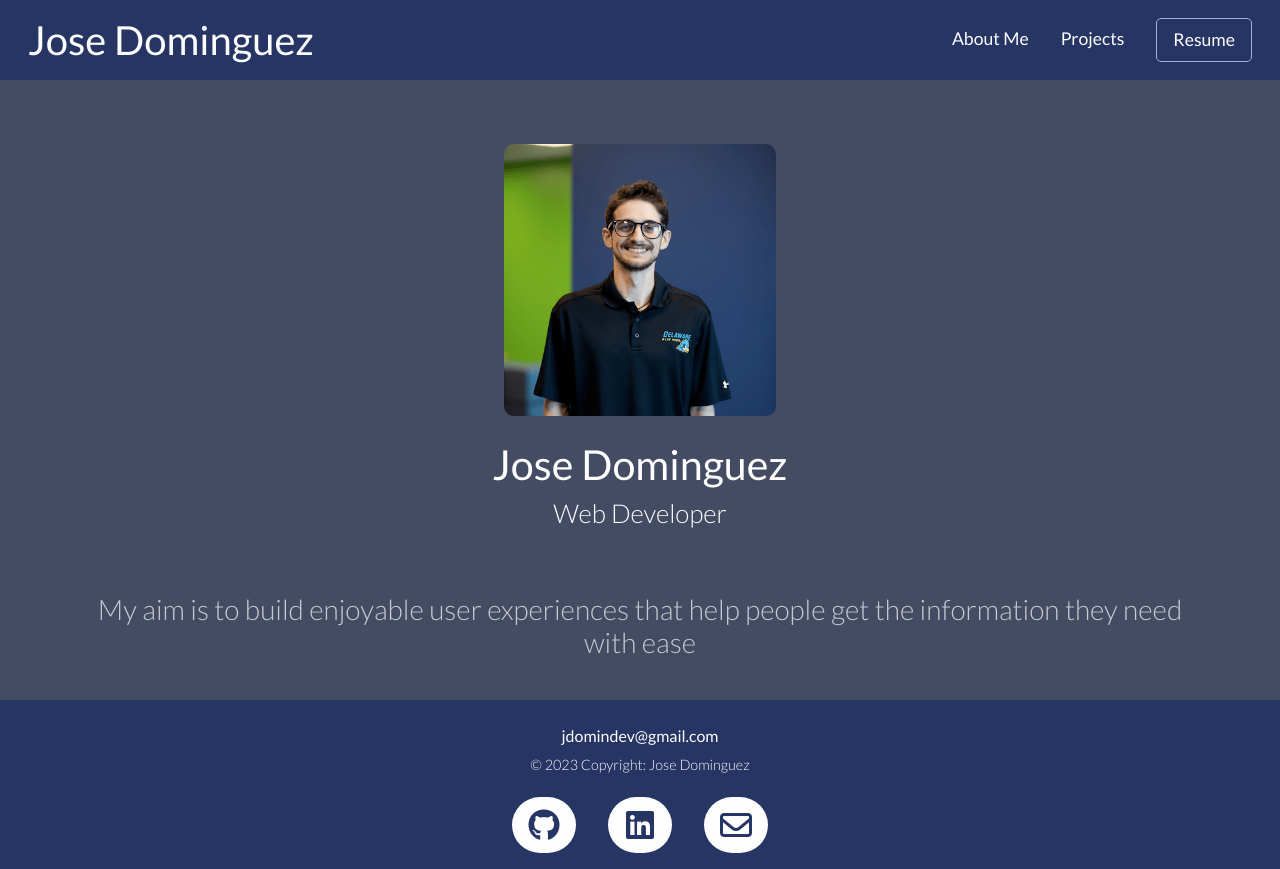
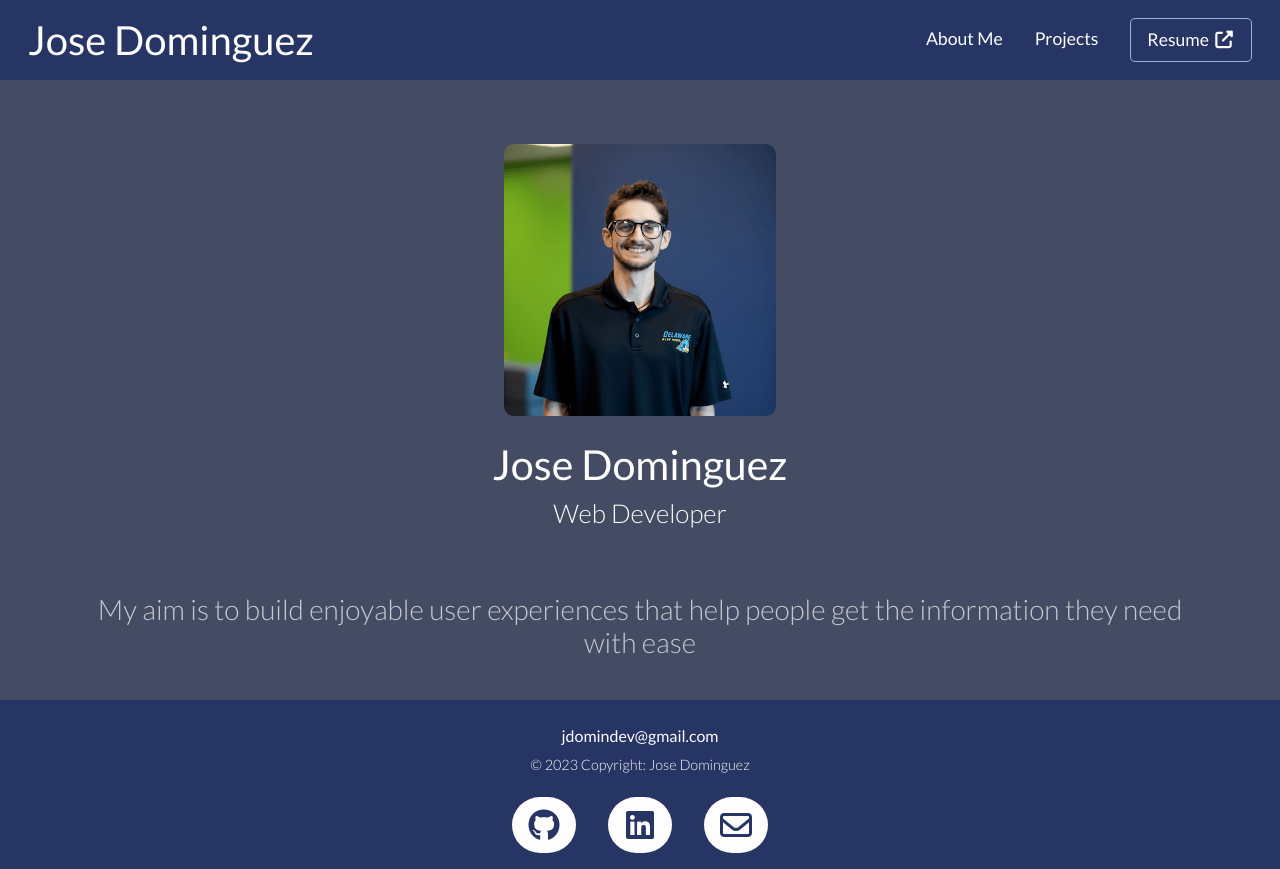
Before and after one commit to jdomindev/portfolio, a React (Vite) app: page / in a window 1280 px wide. Built offline with nearby package versions, Linux system fonts and the light colour scheme.

Commit message:
updated header to remove size transition, and add icon

```diff
--- a/src/components/Header.jsx
+++ b/src/components/Header.jsx
@@ -1,16 +1,23 @@
-import '../styles/header.css'
-import { NavLink, Link } from 'react-router-dom'
-
+import "../styles/header.css";
+import { NavLink, Link } from "react-router-dom";
 
 function Header() {
   return (
     <header>
-      <nav className='navbar navbar-dark navbar-expand-lg'>
-        <div className='container-fluid'>
-          <Link className='header-text' to="/">
+      <nav className="navbar navbar-dark navbar-expand-lg">
+        <div className="container-fluid">
+          <Link className="header-text" to="/">
             <h1>Jose Dominguez</h1>
           </Link>
-          <button className="custom-toggler navbar-toggler" type="button" data-bs-toggle="collapse" data-bs-target="#navbarNav" aria-controls="navbarNav" aria-expanded="false" aria-label="Toggle navigation">
+          <button
+            className="custom-toggler navbar-toggler"
+            type="button"
+            data-bs-toggle="collapse"
+            data-bs-target="#navbarNav"
+            aria-controls="navbarNav"
+            aria-expanded="false"
+            aria-label="Toggle navigation"
+          >
             <span className="navbar-toggler-icon"></span>
           </button>
           <div className="navbar-collapse collapse" id="navbarNav">
@@ -21,17 +28,23 @@ function Header() {
               <NavLink to="/projects" className="navlink">
                 Projects
               </NavLink>
-              <Link to="https://drive.google.com/file/d/1L0VV_IgA9NfVpRx4RRz8dhdKvCpnJDbT/view?usp=sharing"
-                target="_blank" rel="noreferrer"
-                className="resume-link">
-                Resume
+              <Link
+                to="https://drive.google.com/file/d/1G8NCg2rgTlWEDVquN0l55wzHiCG9B7iM/view?usp=sharing"
+                target="_blank"
+                rel="noreferrer"
+                className="resume-link"
+              >
+                <span>
+                  Resume
+                  <i className="fa-solid fa-up-right-from-square fa-fw"></i>
+                </span>
               </Link>
             </div>
           </div>
         </div>
       </nav>
     </header>
-  )
+  );
 }
 
-export default Header
+export default Header;
--- a/src/styles/header.css
+++ b/src/styles/header.css
@@ -33,10 +33,12 @@ header {
     font-size: var(--font-size-md);
     margin-right: 2rem;
     margin: .5rem 2rem 0 0;
-    transition: font-size .3s linear;
+    /* transition: font-size .3s linear; */
+    transition: text-decoration .3s linear;
 }
 
 .resume-link {
+    display: flex;
     color: var(--white);
     text-decoration: none;
     font-size: var(--font-size-md);
@@ -46,8 +48,15 @@ header {
     width: fit-content;
 }
 
+.resume-link > span {
+    display: flex;
+    align-items: center;
+    gap: .25rem;
+}
+
 .navlink:hover, .navlink:focus, .active {
-    font-size: var(--font-size-lg);
+    /* font-size: var(--font-size-lg); */
+    text-decoration: underline;
 }
 
 .resume-link:hover, .resume-link:focus {
```
